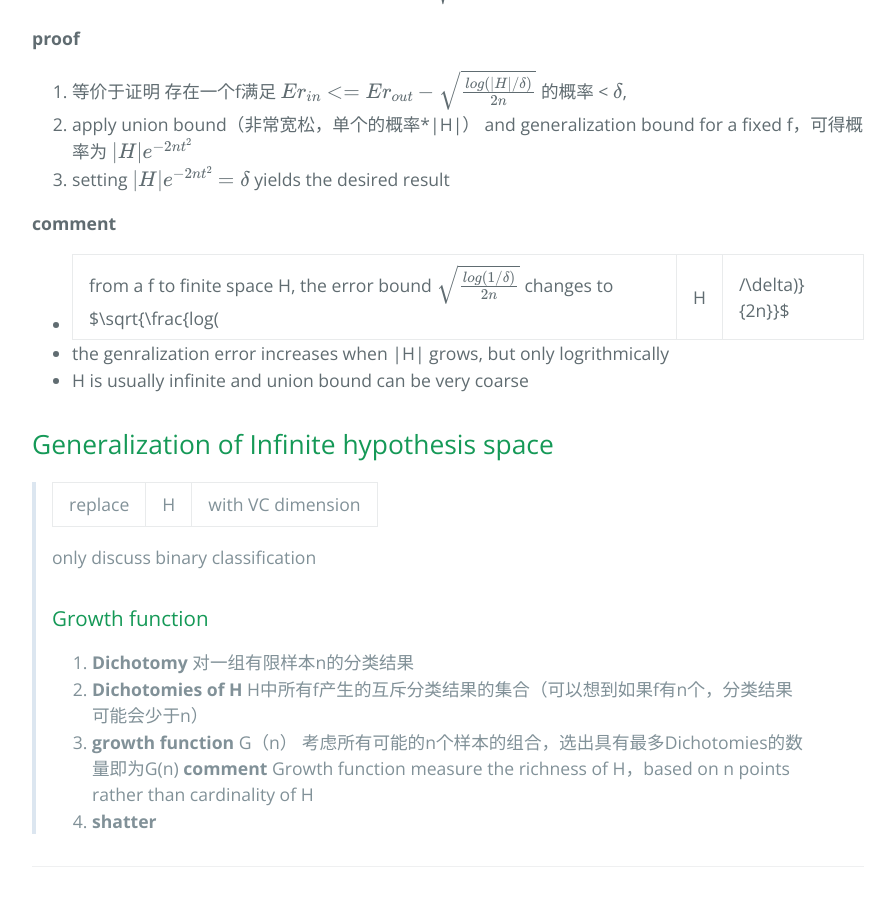
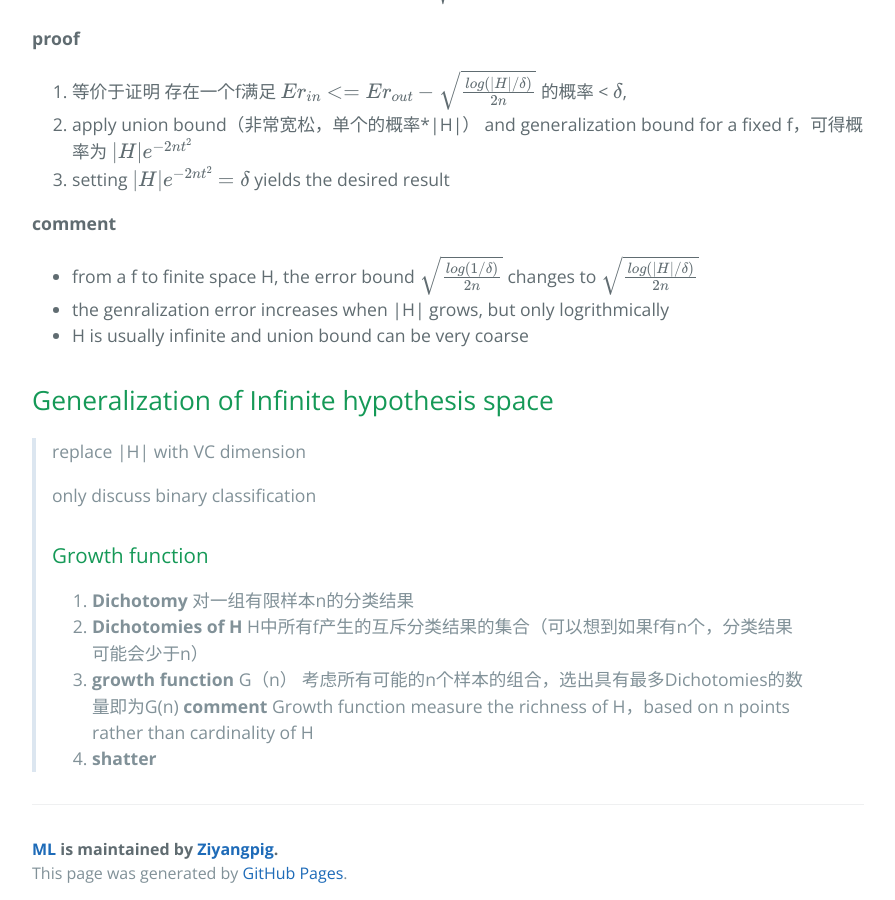
Before and after one commit to Ziyangpig/ML, a Jekyll site: the page built from 2024-12-06-SlidesNote.md, in a window 1280 px wide and 900 px high, scrolled down 1138 px. Shown: the whole window, without its empty margins (192-1087 px from the left). Built offline with Jekyll 4.4.1, drawn with Linux system fonts in a browser that asks for light colours; our own code applies the rules of GitHub Pages for plain Markdown files; formulas are drawn with MathJax 3.

```diff
--- a/2024-12-06-SlidesNote.md
+++ b/2024-12-06-SlidesNote.md
@@ -37,12 +37,12 @@ $$
 3. setting $\|H\|e^{-2nt^2} = \delta$ yields the desired result
 
 **comment**
-*  from a f to finite space H, the error bound $\sqrt{\frac{log(1/\delta)}{2n}}$  changes to $\sqrt{\frac{log(|H|/\delta)}{2n}}$
+*  from a f to finite space H, the error bound $\sqrt{\frac{log(1/\delta)}{2n}}$  changes to $\sqrt{\frac{log(\|H\|/\delta)}{2n}}$
 *  the genralization error increases when \|H\| grows, but only logrithmically
 *  H is usually infinite and union bound can be very coarse
 
 ## Generalization of Infinite hypothesis space
-> replace |H| with VC dimension
+> replace \|H\| with VC dimension
 >
 > only discuss binary classification
 ### Growth function
```
